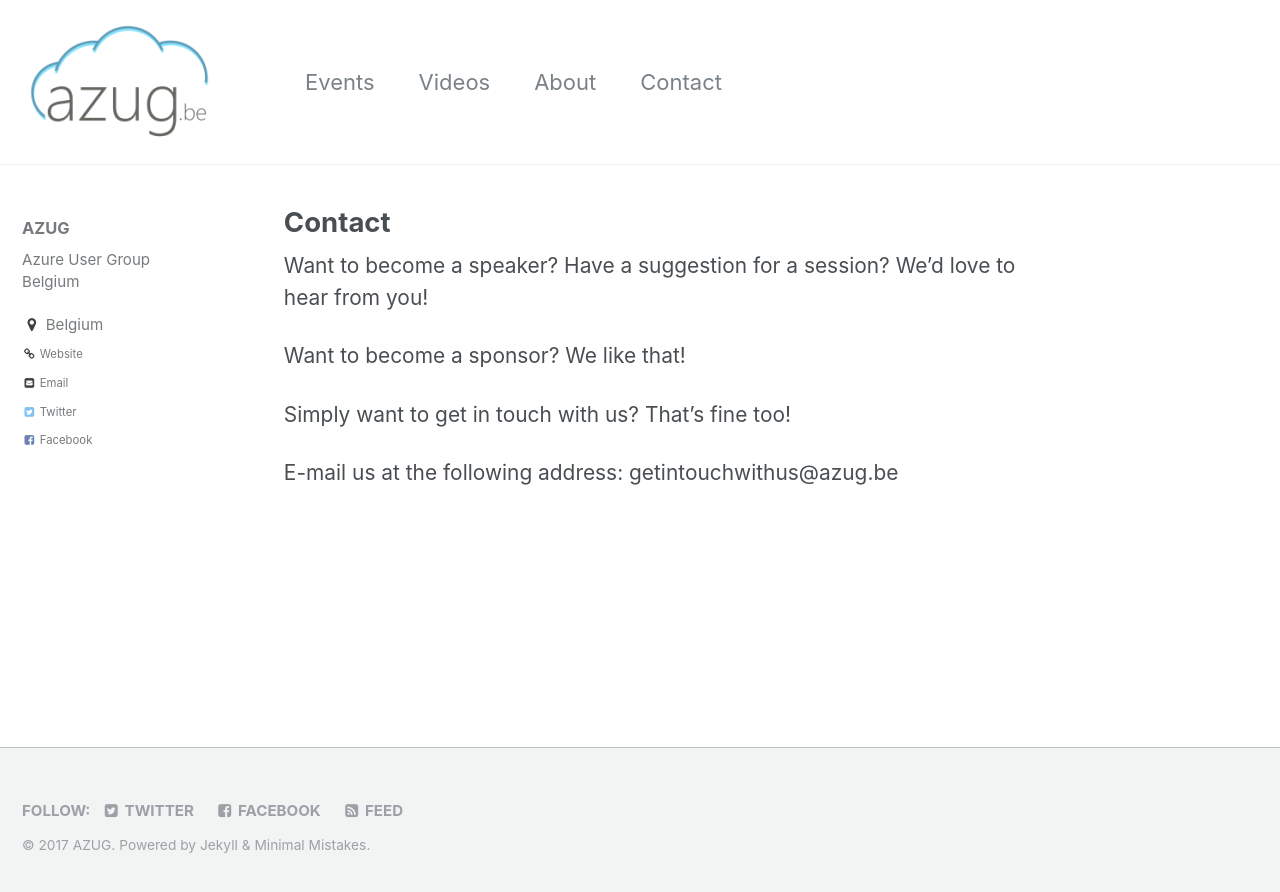
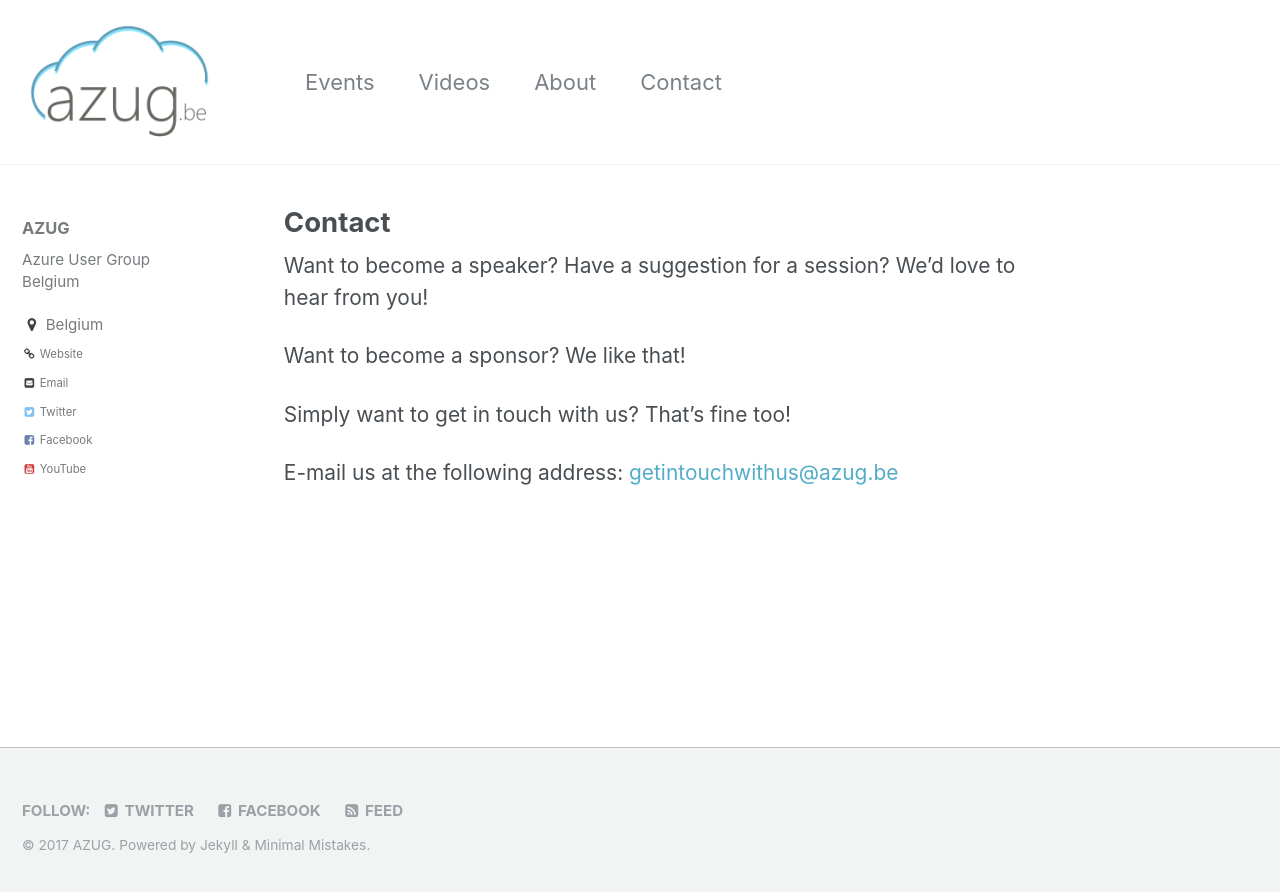
Before and after one commit to AzugBe/azugbe.github.io, a Jekyll site: the page built from _pages/contact.md, in a window 1280 px wide. Shown: the top 892 px of the page. Built offline with Jekyll 4.4.1, drawn with Linux system fonts in a browser that asks for light colours; part of the change alters nothing that is shown.

Commit message:
Add YouTube & e-mail contact shortcut (#4)
* Add Youtube

* Add mail shortcut

```diff
--- a/_config.yml
+++ b/_config.yml
@@ -105,7 +105,7 @@ author:
   vine             :
   weibo            :
   xing             :
-  youtube          : # "https://youtube.com/c/MichaelRoseDesign"
+  youtube          : "https://www.youtube.com/user/azugbe"
   other           : "http://azug.us2.list-manage.com/subscribe/post?u=47e1708de98684b0f393d63b3&amp;id=9463ee7106"
 
 # Reading Files
--- a/_pages/contact.md
+++ b/_pages/contact.md
@@ -11,4 +11,4 @@ Want to become a sponsor? We like that!
 
 Simply want to get in touch with us? That's fine too!
 
-E-mail us at the following address: getintouchwithus@azug.be
+E-mail us at the following address: [getintouchwithus@azug.be](mailto:getintouchwithus@azug.be)
```
